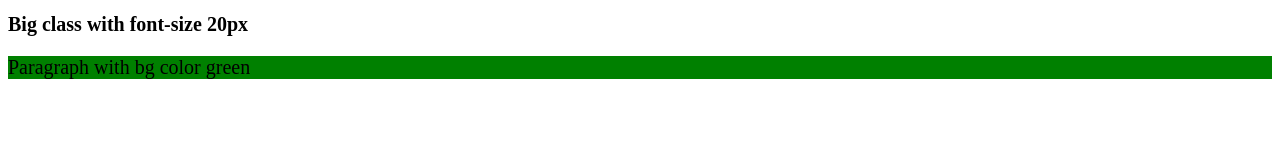
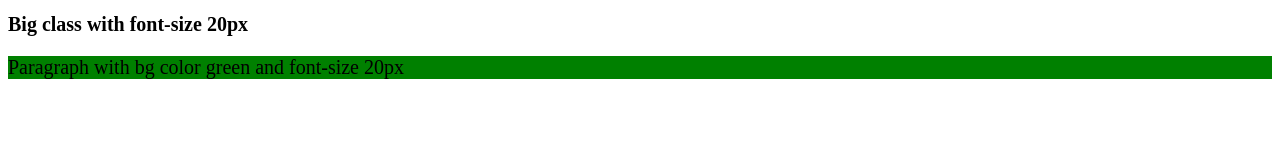
Before and after one commit to sasidhanallapati/profile, a plain HTML site: page using class.html in a window 1280 px wide. Drawn offline with Linux system fonts and the light colour scheme.

Commit message:
Update using class.html

```diff
--- a/using class.html
+++ b/using class.html
@@ -14,6 +14,6 @@
     </head>
     <body>
         <h1 class="Big">Big class with font-size 20px</h1>
-        <p class="Big">Paragraph with bg color green</p>
+        <p class="Big">Paragraph with bg color green and font-size 20px</p>
     </body>
 </html>
```
